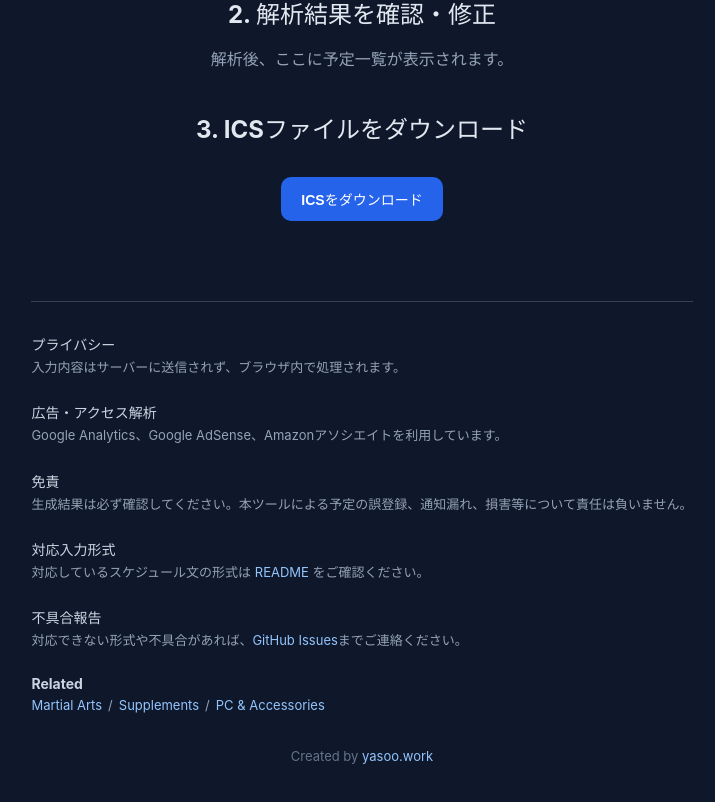
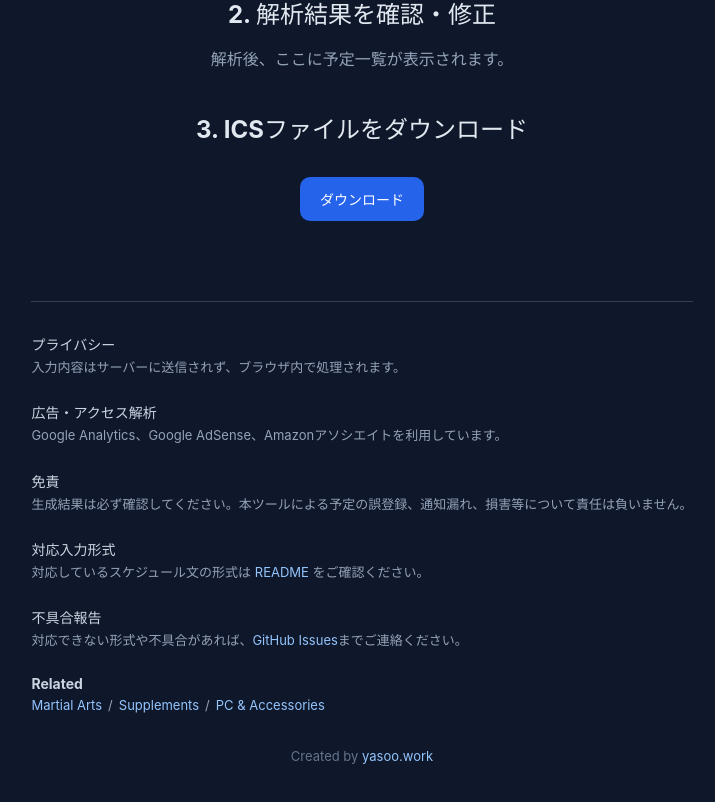
Before and after one commit to yasoowork/jp-schedule-to-ics, a React (Vite) app: page / in a window 1280 px wide. Shown: the part 764-1566 px from the top of the page, without its empty margins (278-993 px from the left). Built offline with nearby package versions, Linux system fonts and the light colour scheme.

Commit message:
modify site

```diff
--- a/src/App.tsx
+++ b/src/App.tsx
@@ -131,7 +131,7 @@ function App() {
         <h2>3. ICSファイルをダウンロード</h2>
 
         <button type="button" className="primary-button" onClick={handleDownload}>
-          ICSをダウンロード
+          ダウンロード
         </button>
 
         {message && <p className="message">{message}</p>}
```
